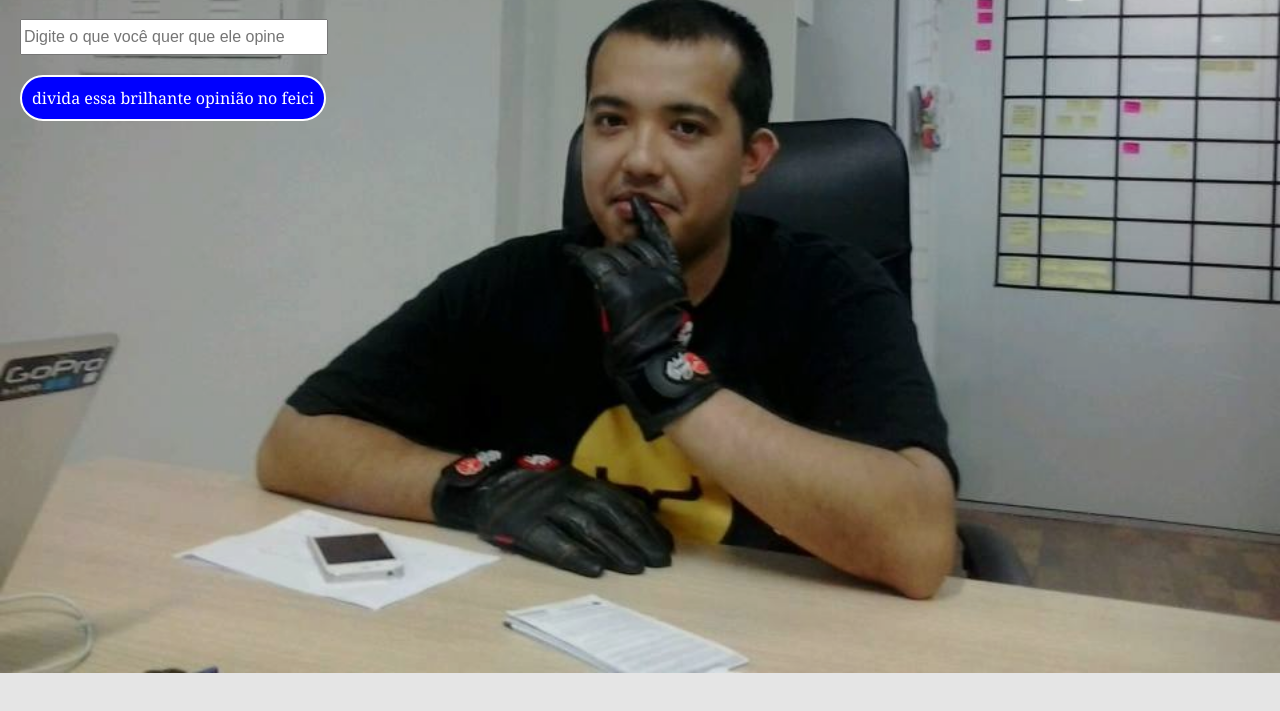
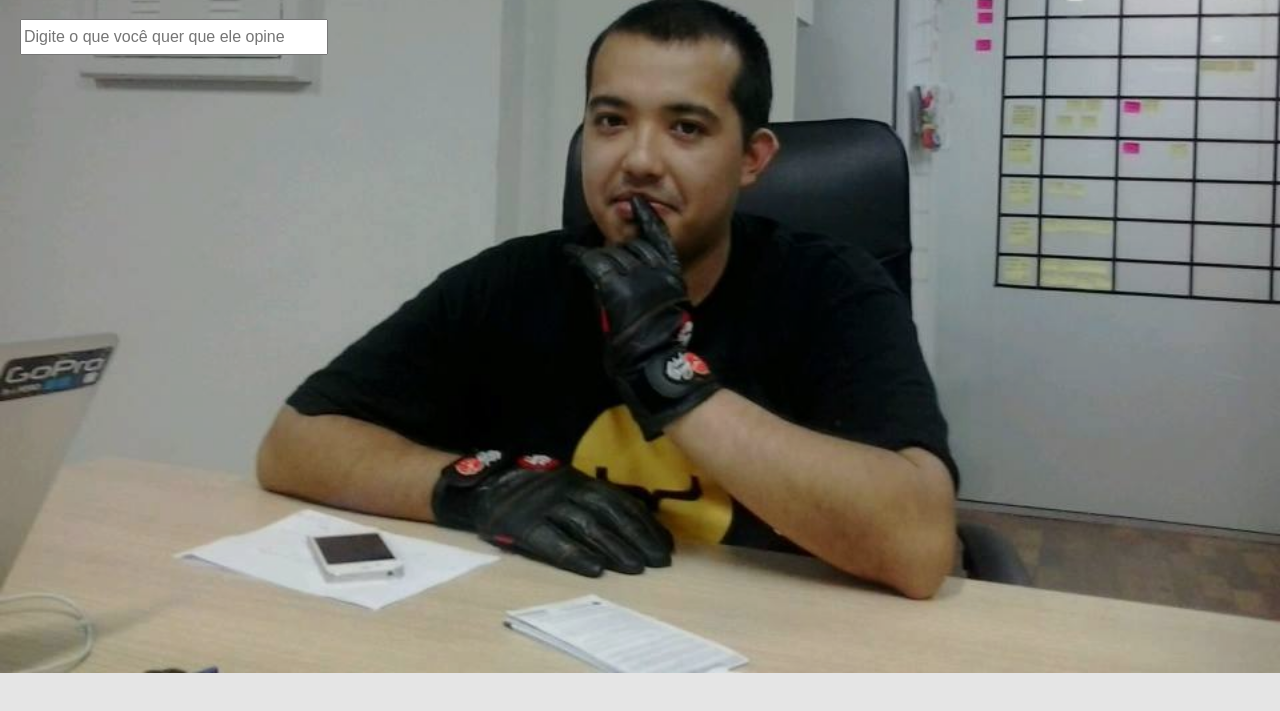
Before and after one commit to ricardovaleriano/kaue-opina, a plain HTML site: page index.html in a window 1280 px wide. Shown: the part 87-798 px from the top of the page. Drawn offline with nearby package versions, Linux system fonts and the light colour scheme.

Commit message:
HSDUHASDHSAUDHASUDHUDHSUH

```diff
--- a/index.html
+++ b/index.html
@@ -72,7 +72,7 @@
       <span id="kaues-prefix"></span>
       <span id="kaue-word"></span>
   </h2>
-  <span id="fb-share">divida essa brilhante opinião no feici</span>
+  <span id="fb-share" style="display: none;">divida essa brilhante opinião no feici</span>
 
 
   <div id="fb-root"></div>
@@ -94,6 +94,8 @@
         var inputVal = $('input').val();
 
         $('#kaues-prefix').text(kauesPrefix());
+
+        $('#fb-share').fadeIn('slow');
 
         if(inputVal.length) {
           $('h2').fadeIn('slow').find('#kaue-word').text(inputVal);
```
